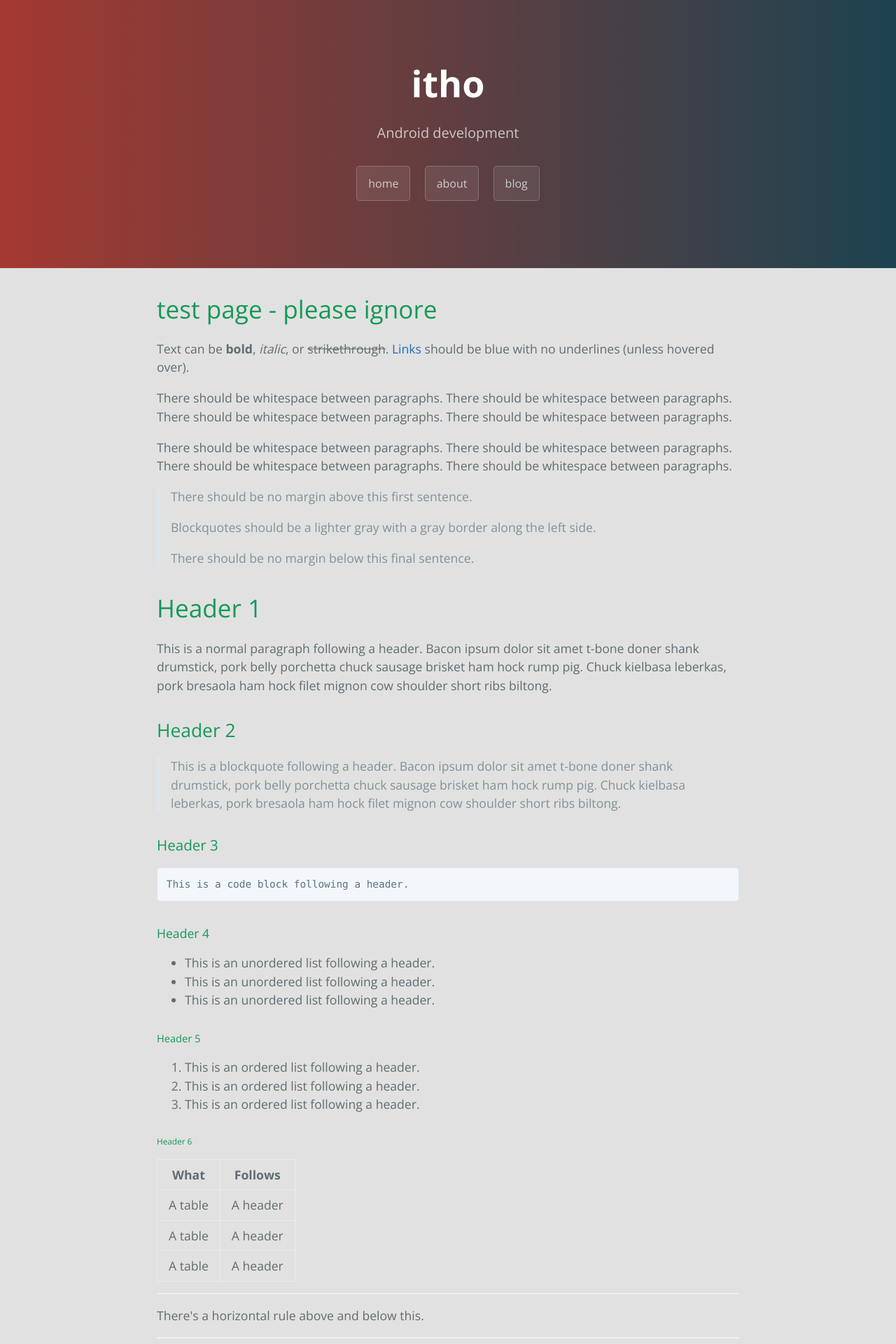
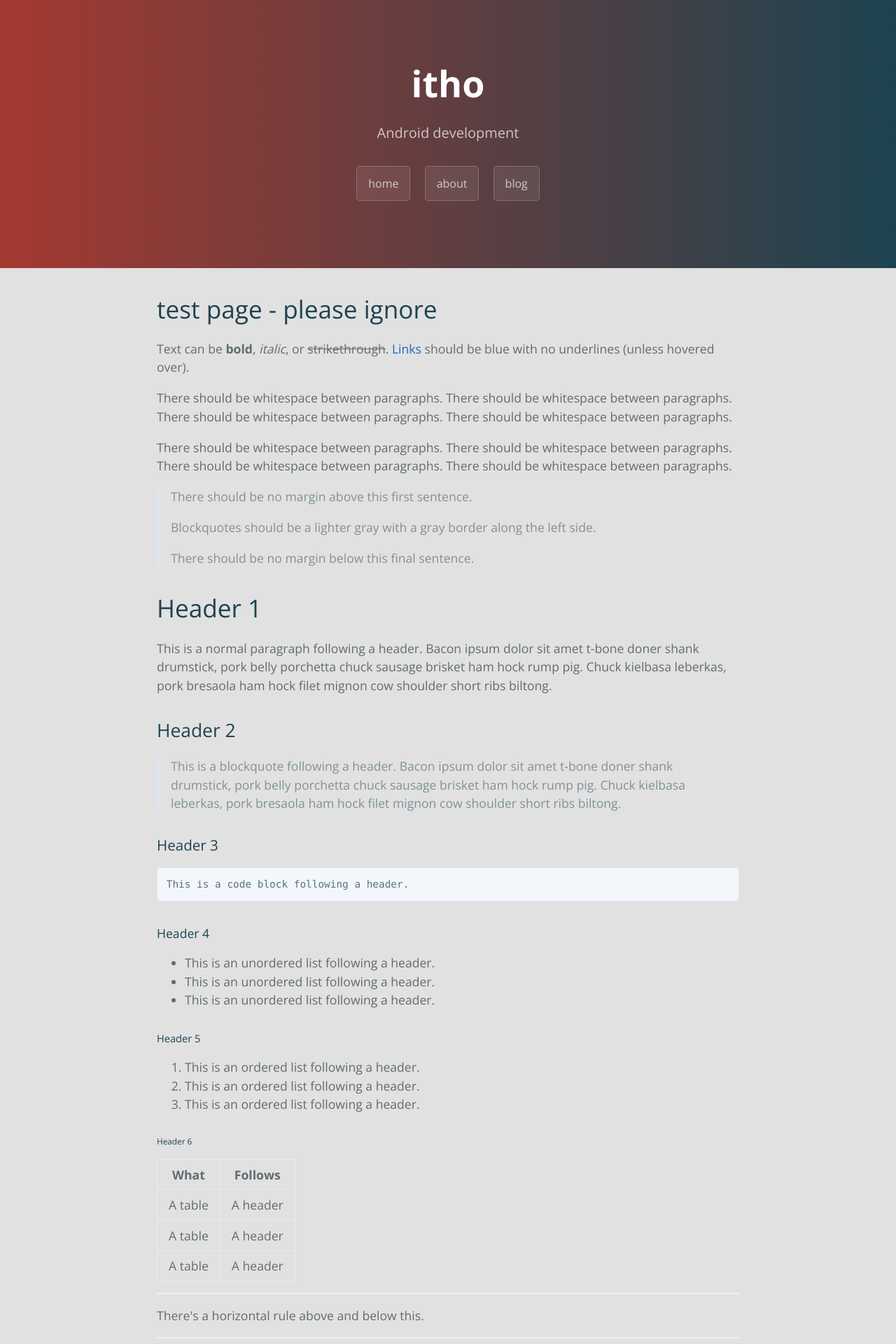
Before and after one commit to itho/itho.github.io, a Jekyll site: the page built from test/index.html, in a window 1280 px wide. Shown: the top 1920 px of the page at 70% size. Built offline with Jekyll 4.4.1, drawn with Linux system fonts in a browser that asks for light colours.

Commit message:
Update h1

```diff
--- a/_includes/header.html
+++ b/_includes/header.html
@@ -5,7 +5,7 @@
   <link rel="icon" type="image/png" href="/resources/images/favicon.ico">
   <!-- styling -->
   <meta name="viewport" content="width=device-width, initial-scale=1">
-  <meta name="theme-color" content="#606c71">
+  <meta name="theme-color" content="#1D4350">
   <link rel="stylesheet" href="/resources/css/normalize.css">
   <link href='https://fonts.googleapis.com/css?family=Open+Sans:400,700' rel='stylesheet' type='text/css'>
   <link rel="stylesheet" href="/resources/css/cayman.css">
--- a/resources/css/cayman.css
+++ b/resources/css/cayman.css
@@ -126,7 +126,7 @@ a {
     margin-top: 2rem;
     margin-bottom: 1rem;
     font-weight: normal;
-    color: #159957; }
+    color: #1D4350; } /* theme default #159957 */
   .main-content p {
     margin-bottom: 1em; }
   .main-content code {
```
